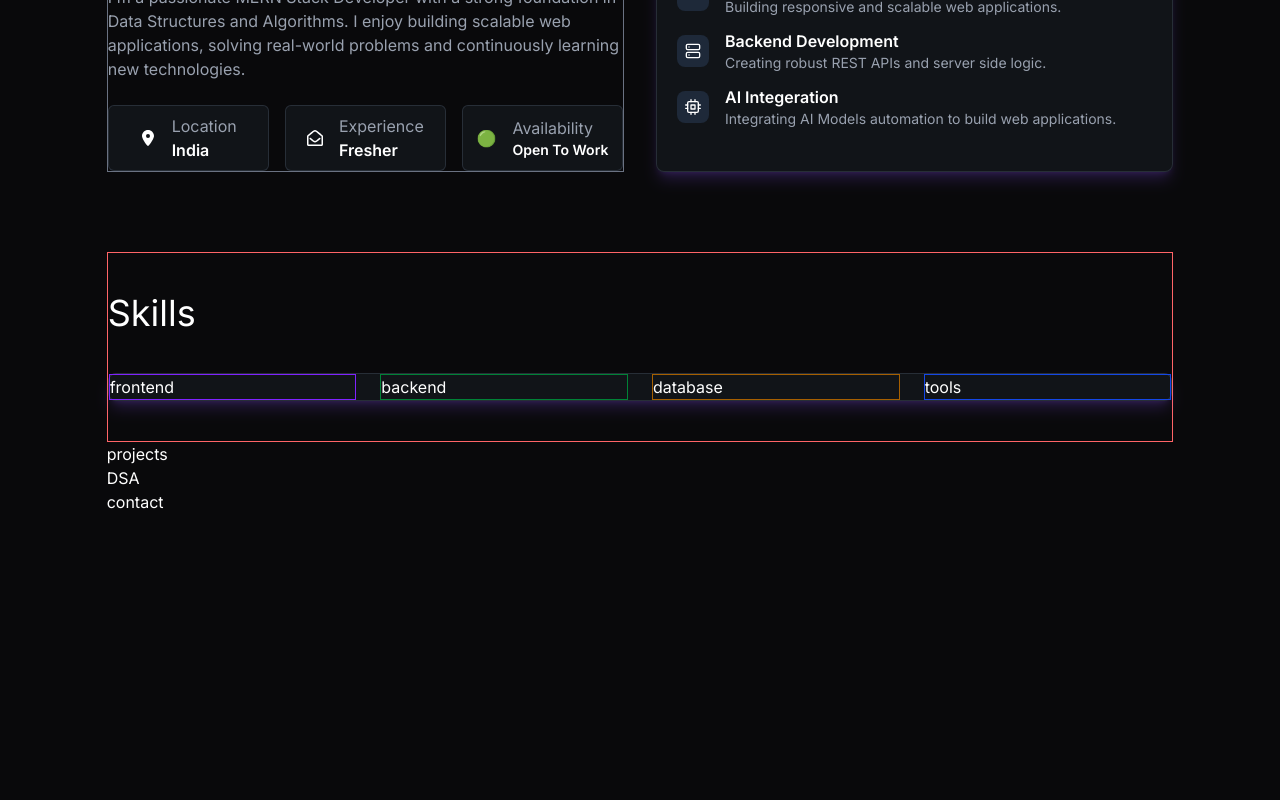
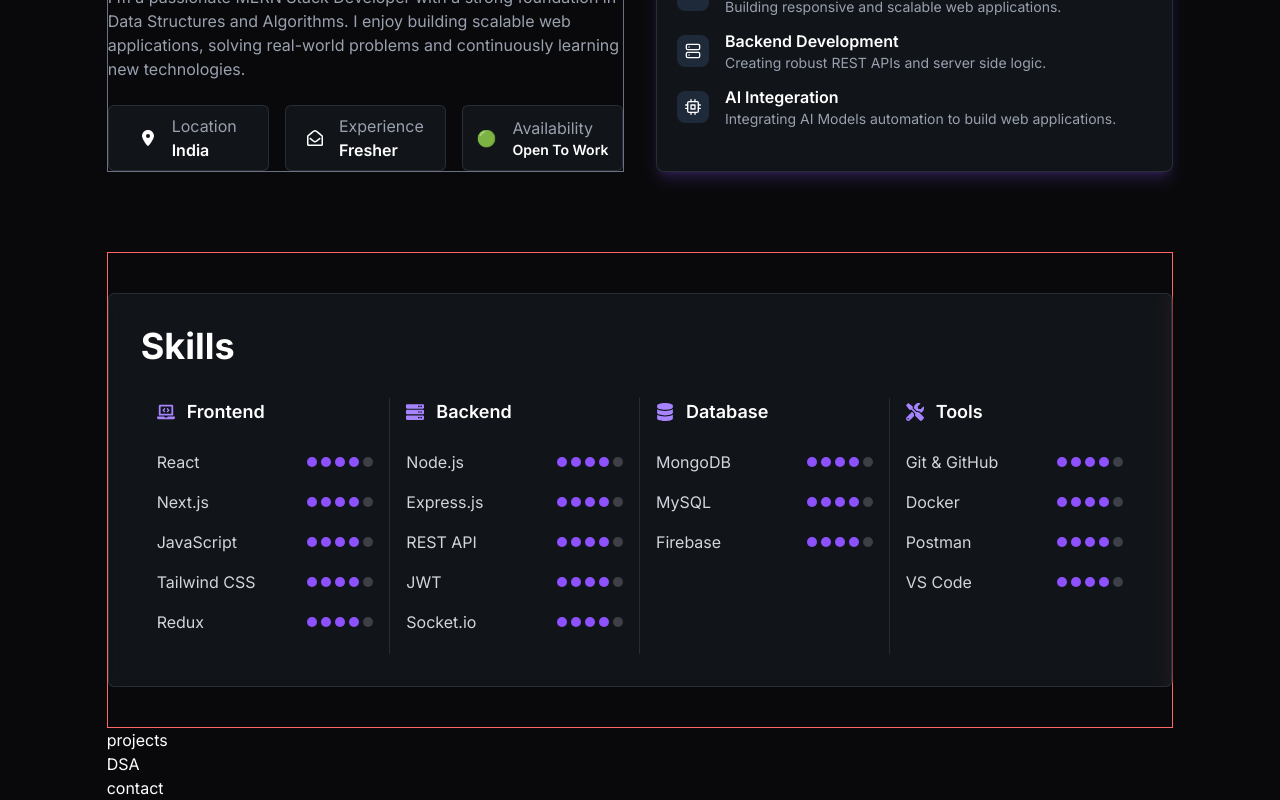
Before and after one commit to Kunal72004/myPortfolio, a React (Vite) app: page / in a window 1280 px wide. Shown: the part 972-1772 px from the top of the page. Before the commit the page ends 1486 px from the top, so only its background shows below. Built offline with nearby package versions, Linux system fonts and the light colour scheme.

Commit message:
Skill page  ui done

```diff
--- a/src/sections/Skills.jsx
+++ b/src/sections/Skills.jsx
@@ -1,19 +1,98 @@
-import React from 'react'
+import { div, h1 } from "framer-motion/client";
+import React from "react";
+import { FaDatabase, FaLaptopCode, FaServer, FaTools } from "react-icons/fa";
 
 const Skills = () => {
+  const skillsData = [
+    {
+      title: "Frontend",
+      icon: <FaLaptopCode />,
+      skills: ["React", "Next.js", "JavaScript", "Tailwind CSS", "Redux"],
+    },
+    {
+      title: "Backend",
+      icon: <FaServer />,
+      skills: ["Node.js", "Express.js", "REST API", "JWT", "Socket.io"],
+    },
+    {
+      title: "Database",
+      icon: <FaDatabase />,
+      skills: ["MongoDB", "MySQL", "Firebase"],
+    },
+    {
+      title: "Tools",
+      icon: <FaTools />,
+      skills: ["Git & GitHub", "Docker", "Postman", "VS Code"],
+    },
+  ];
+
   return (
-    <section id='skill' className='border border-red-400 py-10'>
-      <div className='max-7xl max-auto'>
-        <h1 className='text-4xl font-blod'>Skills</h1>
-        <div className='grid grid-cols-1 md:grid-cols-2 lg:grid-cols-4 gap-6 mt-10 border border-gray-600/40 bg-gray-700/20 rounded-lg shadow-lg shadow-violet-500/20'>
-          <div className='border border-violet-600 '>frontend</div>
-          <div className='border border-green-700'>backend</div>
-          <div className='border border-yellow-700'>database</div>
-          <div className='border border-blue-700'>tools</div>
+    <section id="skill" className="border border-red-400 py-10">
+      <div className="max-7xl max-auto">
+        <div className="border border-gray-600/40 bg-gray-700/20 rounded-md p-8 backdrop-blur-sm">
+          <h2 className="text-4xl font-bold mb-8">Skills</h2>
+          <div className="grid grid-cols-1 md:grid-cols-2 lg:grid-cols-4">
+             {skillsData.map((category, index) => (
+              <div
+                key={index}
+                className={`
+                  px-4
+                  ${index !== skillsData.length - 1
+                    ? "xl:border-r xl:border-white/10"
+                    : ""} pb-5
+                `}
+              >
+                {/* Category Header */}
+                <div className="flex items-center gap-3 mb-6">
+                  <span className="text-violet-400 text-lg">
+                    {category.icon}
+                  </span>
+
+                  <h3 className="font-semibold text-lg">
+                    {category.title}
+                  </h3>
+                </div>
+
+                {/* Skills */}
+                <div className="space-y-4">
+                  {category.skills.map((skill, idx) => (
+                    <div
+                      key={idx}
+                      className="flex justify-between items-center"
+                    >
+                      <span className="text-gray-300">
+                        {skill}
+                      </span>
+
+                      {/* Dots */}
+                      <div className="flex gap-1 justify-between">
+                        {[1, 2, 3, 4, 5].map((dot) => (
+                          <div
+                            key={dot}
+                            className={`
+                              w-2.5
+                              h-2.5
+                              rounded-full
+                              ${
+                                dot <= 4
+                                  ? "bg-violet-500"
+                                  : "bg-zinc-700"
+                              }
+                            `}
+                          />
+                        ))}
+                      </div>
+                    </div>
+                  ))}
+                </div>
+
+              </div>
+            ))}
+          </div>
         </div>
       </div>
     </section>
-  )
-}
+  );
+};
 
-export default Skills
+export default Skills;
```
